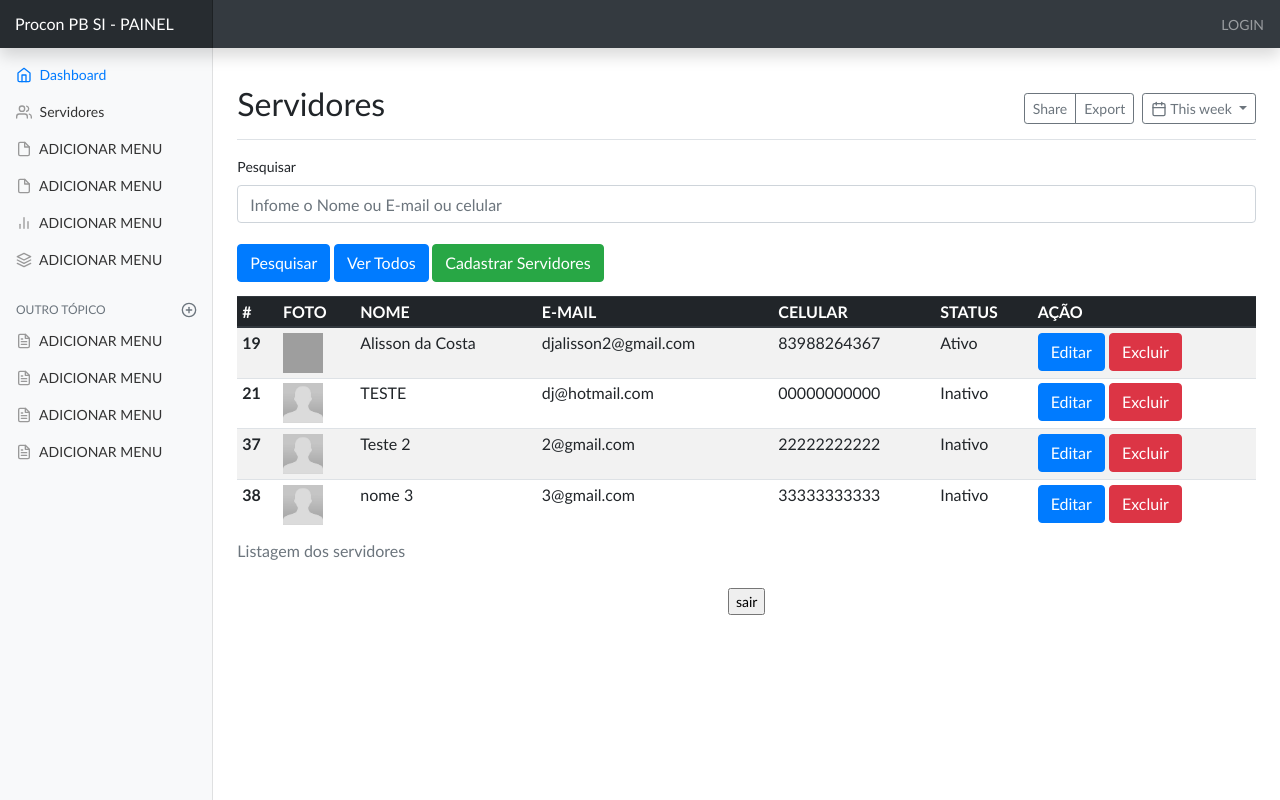
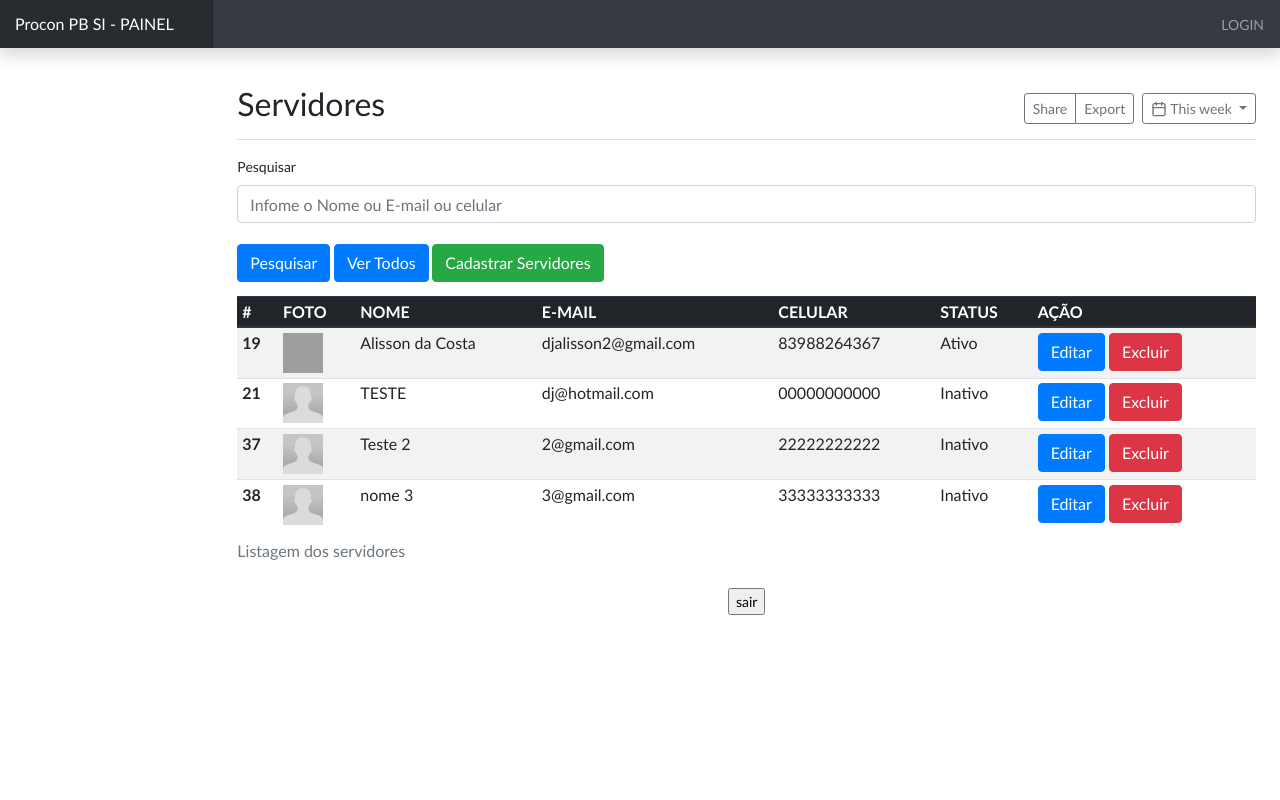
Before and after one commit to emilianocarvalho/cadastrorh, a PHP site: page /painel.php in a window 1280 px wide. Run offline with PHP 8.4, Linux system fonts and the light colour scheme; a user stored in the database is signed in; data comes from the database, SQL or seed files in the repository; some libraries are stand-ins or nearby versions; grey boxes are pictures that could not be loaded.

Commit message:
Ajustando a funcionalidade do excluir

```diff
--- a/cadastro_completo/js/custom.js
+++ b/cadastro_completo/js/custom.js
@@ -641,7 +641,7 @@ function confirmaExclusao(id){
 
 	    //Cria um formulário
 		var formulario = document.createElement("form");
-		formulario.action = "../cadastro/cadastro_completo/action_cliente.php";
+			formulario.action = "../../cadastro_completo/action_cliente.php";
 	    //formulario.action = "action_cliente.php";
 	    formulario.method = "post";
 
--- a/index.php
+++ b/index.php
@@ -70,11 +70,8 @@
                 </div>
 
                 <div class="form-row">
-                  <div class="form-group col-md-8">
+                  <div class="form-group col-md-12">
                     <input class="btn btn-lg btn-secondary btn-block" type="submit" value="Entrar" />
-                  </div>
-                  <div class="form-group col-md-4">
-                    <a class="btn btn-lg btn-light" href="index.php">Início</a>
                   </div>
                 </div>
                 <p class="mt-5 mb-3 text-muted">Procon PB NTI &middot; &copy; 2017-2018</p>
--- a/painel.php
+++ b/painel.php
@@ -56,7 +56,6 @@
 
   endif;
   ?>
-
     <nav class="navbar navbar-dark fixed-top bg-dark flex-md-nowrap p-0 shadow">
       <a class="navbar-brand col-sm-3 col-md-2 mr-0" href="#">Procon PB  SI - PAINEL</a>
       <!-- <input class="form-control form-control-dark w-100" type="text" placeholder="Search" aria-label="Search"> -->
@@ -66,85 +65,6 @@
         </li>
       </ul>
     </nav>
-
-    <div class="container-fluid">
-      <div class="row">
-        <nav class="col-md-2 d-none d-md-block bg-light sidebar">
-          <div class="sidebar-sticky">
-            <ul class="nav flex-column">
-              <li class="nav-item">
-                <a class="nav-link active" href="#">
-                  <span data-feather="home"></span>
-                  Dashboard <span class="sr-only">(current)</span>
-                </a>
-              </li>
-              <li class="nav-item">
-                <a class="nav-link" href="#">
-                  <span data-feather="users"></span>
-                  Servidores
-                </a>
-              </li>
-              <li class="nav-item">
-                <a class="nav-link" href="#">
-                  <span data-feather="file"></span>
-                  ADICIONAR MENU
-                </a>
-              </li>
-              <li class="nav-item">
-                <a class="nav-link" href="#">
-                  <span data-feather="file"></span>
-                  ADICIONAR MENU
-                </a>
-              </li>
-              <li class="nav-item">
-                <a class="nav-link" href="#">
-                  <span data-feather="bar-chart-2"></span>
-                  ADICIONAR MENU
-                </a>
-              </li>
-              <li class="nav-item">
-                <a class="nav-link" href="#">
-                  <span data-feather="layers"></span>
-                  ADICIONAR MENU
-                </a>
-              </li>
-            </ul>
-
-            <h6 class="sidebar-heading d-flex justify-content-between align-items-center px-3 mt-4 mb-1 text-muted">
-              <span>OUTRO TÓPICO</span>
-              <a class="d-flex align-items-center text-muted" href="#">
-                <span data-feather="plus-circle"></span>
-              </a>
-            </h6>
-            <ul class="nav flex-column mb-2">
-              <li class="nav-item">
-                <a class="nav-link" href="#">
-                  <span data-feather="file-text"></span>
-                  ADICIONAR MENU
-                </a>
-              </li>
-              <li class="nav-item">
-                <a class="nav-link" href="#">
-                  <span data-feather="file-text"></span>
-                  ADICIONAR MENU
-                </a>
-              </li>
-              <li class="nav-item">
-                <a class="nav-link" href="#">
-                  <span data-feather="file-text"></span>
-                  ADICIONAR MENU
-                </a>
-              </li>
-              <li class="nav-item">
-                <a class="nav-link" href="#">
-                  <span data-feather="file-text"></span>
-                  ADICIONAR MENU
-                </a>
-              </li>
-            </ul>
-          </div>
-        </nav>
-
         <main role="main" class="col-md-9 ml-sm-auto col-lg-10 px-4">
           <div class="d-flex justify-content-between flex-wrap flex-md-nowrap align-items-center pt-3 pb-2 mb-3 border-bottom">
             <h1 class="h2">Servidores</h1>
@@ -177,9 +97,6 @@
           </div>
           </form>
           <!-- </div> -->
-
-
-
           <!-- <h2>Section title</h2> -->
           <!-- <div class="table-responsive"> -->
           <?php if (!empty($clientes)) : ?>
```
Also changed, not shown: cadastro_completo/fotos/07012019_img_avatar3.png (deleted).
